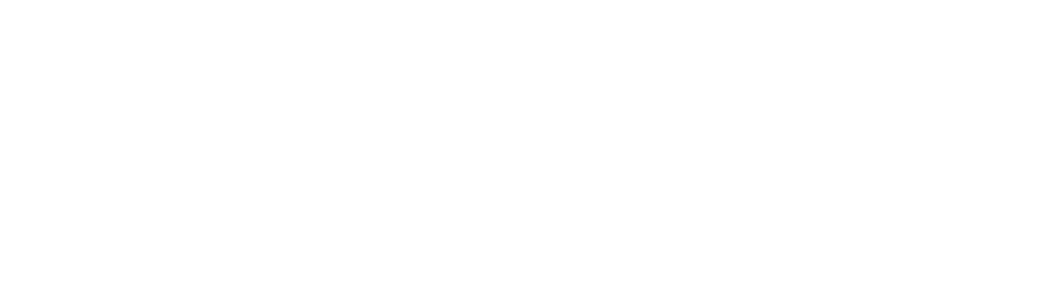
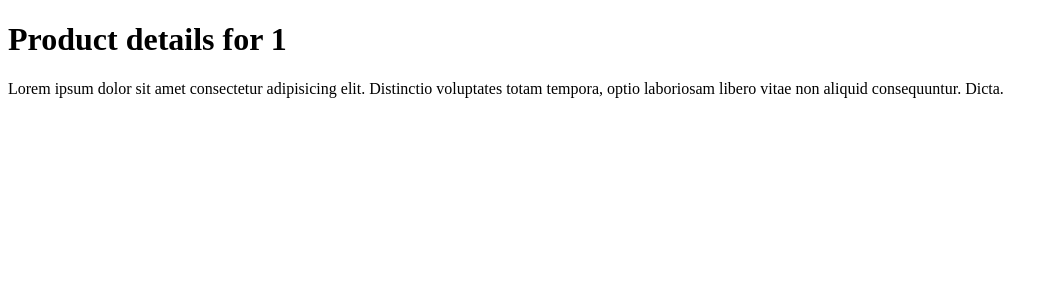
Before and after one commit to iamsukanta/nuxt3-product-cart-application, a Nuxt app: page /products/1 in a window 1280 px wide. Before the commit this address had no page. Shown: the top 300 px of the page, without its empty margins (0-1058 px from the left). Built offline with nearby package versions, Linux system fonts and the light colour scheme.

Commit message:
product details page updated

```diff
--- /dev/null
+++ b/pages/products/[id].vue
@@ -0,0 +1,14 @@
+<template>
+  <div>
+    <h1>Product details for {{ id }}</h1>
+    <p>Lorem ipsum dolor sit amet consectetur adipisicing elit. Distinctio voluptates totam tempora, optio laboriosam libero vitae non aliquid consequuntur. Dicta.</p>
+  </div>
+</template>
+
+<script setup>
+  const { id } = useRoute().params;
+</script>
+
+<style scoped>
+
+</style>
```
